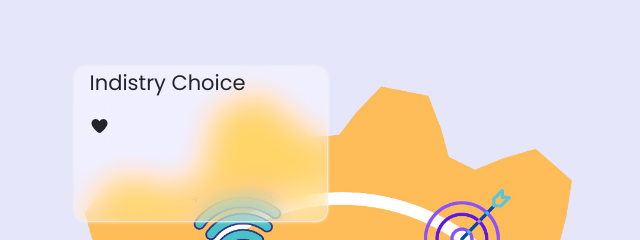
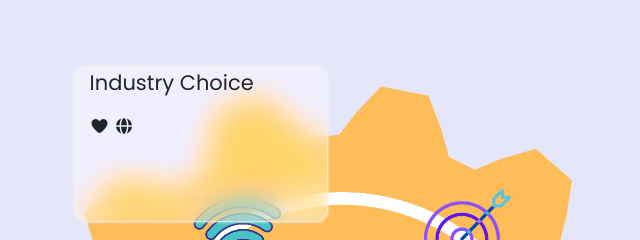
Before and after one commit to Aamir21/Cyber_1, a plain HTML site: page index.htm in a window 1280 px wide. Shown: the part 207-447 px from the top of the page, 618-1258 px from the left. Drawn offline with nearby package versions, Linux system fonts and the light colour scheme; a script that the page names is missing; a web font is replaced by a local one.

Commit message:
index.htm

```diff
--- a/index.htm
+++ b/index.htm
@@ -104,8 +104,9 @@
             <div class="col-md-6 seg2_1">
 
                 <div class="col-md-5 sub_seg2_1">
-                    <p>Indistry Choice</p>
+                    <p>Industry Choice</p>
                     <i class="fa fa-heart", aria-hidden="true"></i>
+                     <i class="fa fa-globe", aria-hidden="true"></i>
                 </div>
 
             </div>
```
